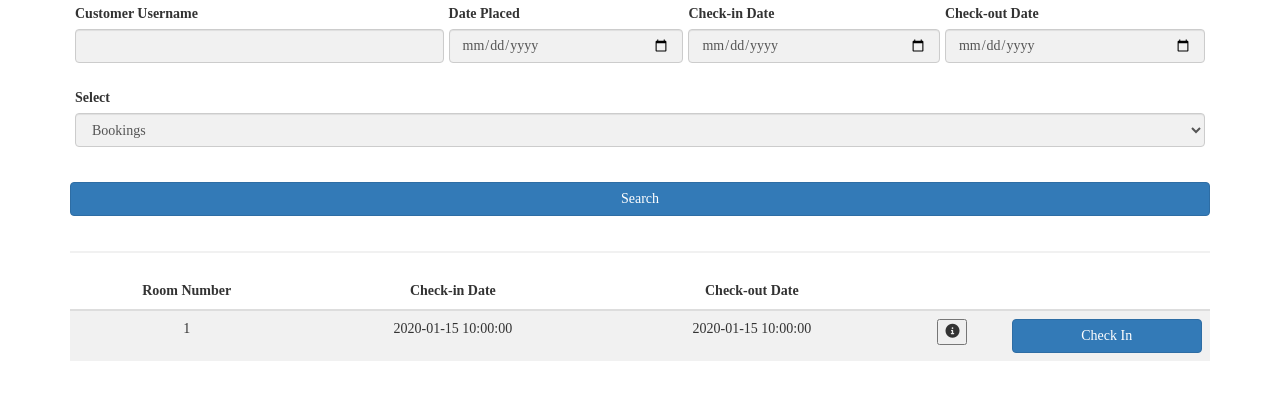
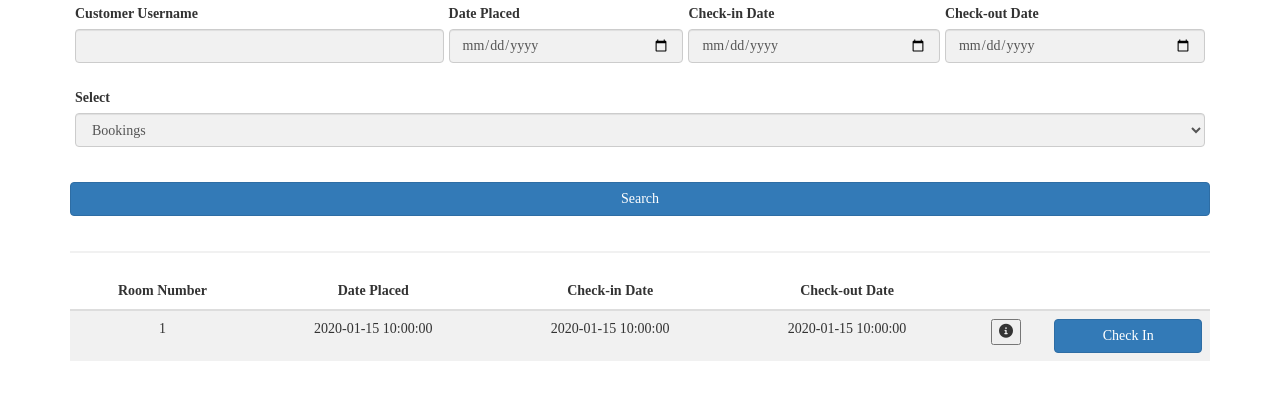
Before and after one commit to noelkhalaf/DataBase_1_Project_E_Hotel, a Flask app: template templates/employeeCustomerSearch.html in a window 1280 px wide. Shown: the part 108-508 px from the top of the page. Run offline with Flask 2, Linux system fonts and the light colour scheme; the template is opened without the code that fills it: most values are stand-ins (such as "Sample title", 1, 10 or a date in 2020); some libraries are stand-ins or nearby versions.

Commit message:
Fixed default table column names

```diff
--- a/templates/employeeCustomerSearch.html
+++ b/templates/employeeCustomerSearch.html
@@ -211,6 +211,7 @@
                 <thead class="table-dark">
                     <tr class="table-col">
                         <th scope="col">Room Number</th>
+                        <th scope="col">Date Placed</th>
                         <th scope="col">Check-in Date</th>
                         <th scope="col">Check-out Date</th>
                         <th scope="col"></th>
@@ -221,6 +222,7 @@
                 {% for row in customerRooms %}
                 <tr>
                     <td>{{ row['room_num'] }}</td>
+                    <td>{{ row['placed_date'] }}</td>
                     <td>{{ row['exp_check_in_date'] }}</td>
                     <td>{{ row['exp_check_out_date'] }}</td>
                     <td>
@@ -249,7 +251,7 @@
                         headers += '<th>Room Number</th>';
                         headers += '<th>Date Placed</th>';
                         headers += '<th>Check-in Date</th>';
-                        headers += '<th>Check-out Datet</th>';
+                        headers += '<th>Check-out Date</th>';
                         headers += '<th></th>';
                         headers += '<th></th>';
                     }
```
